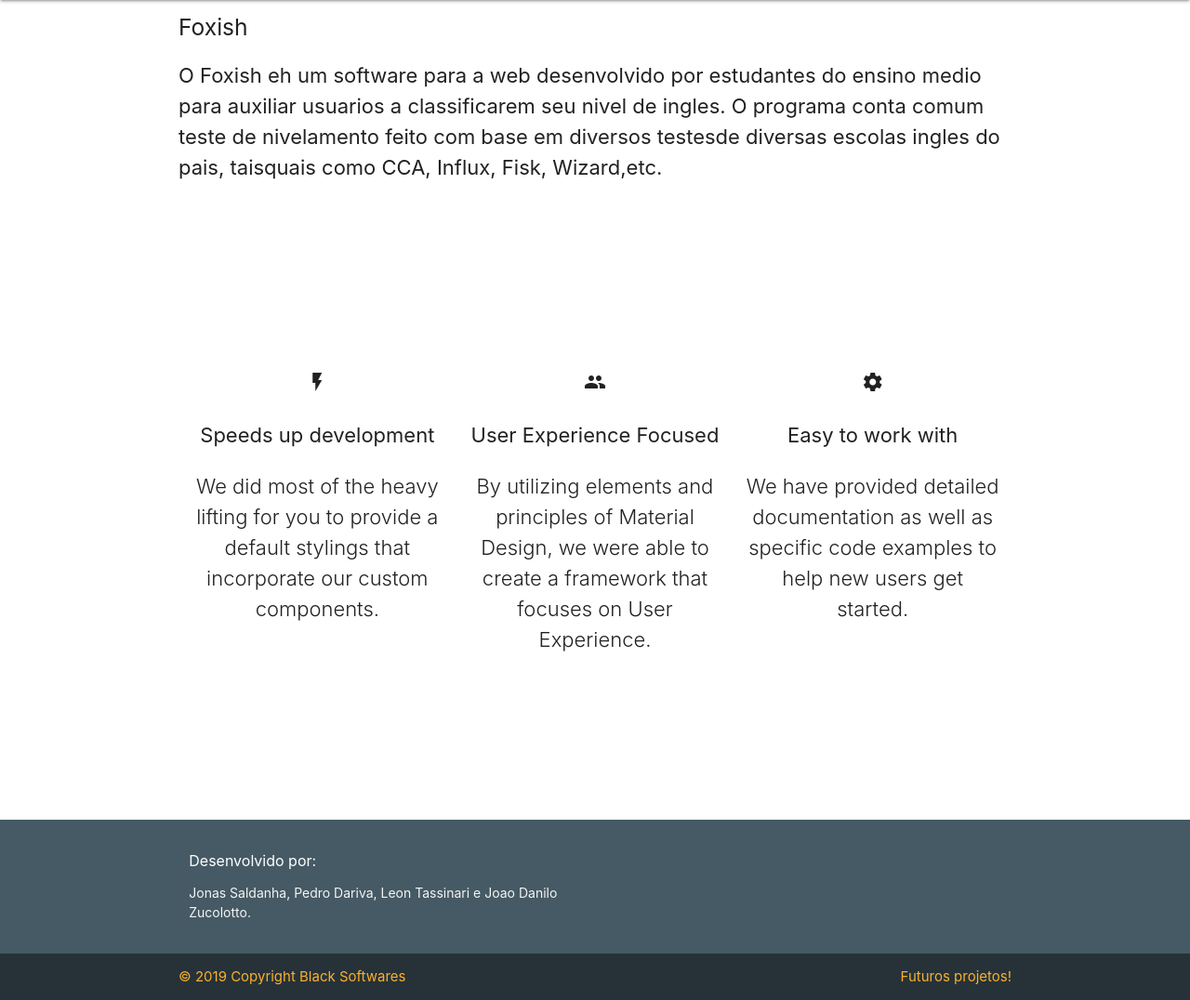
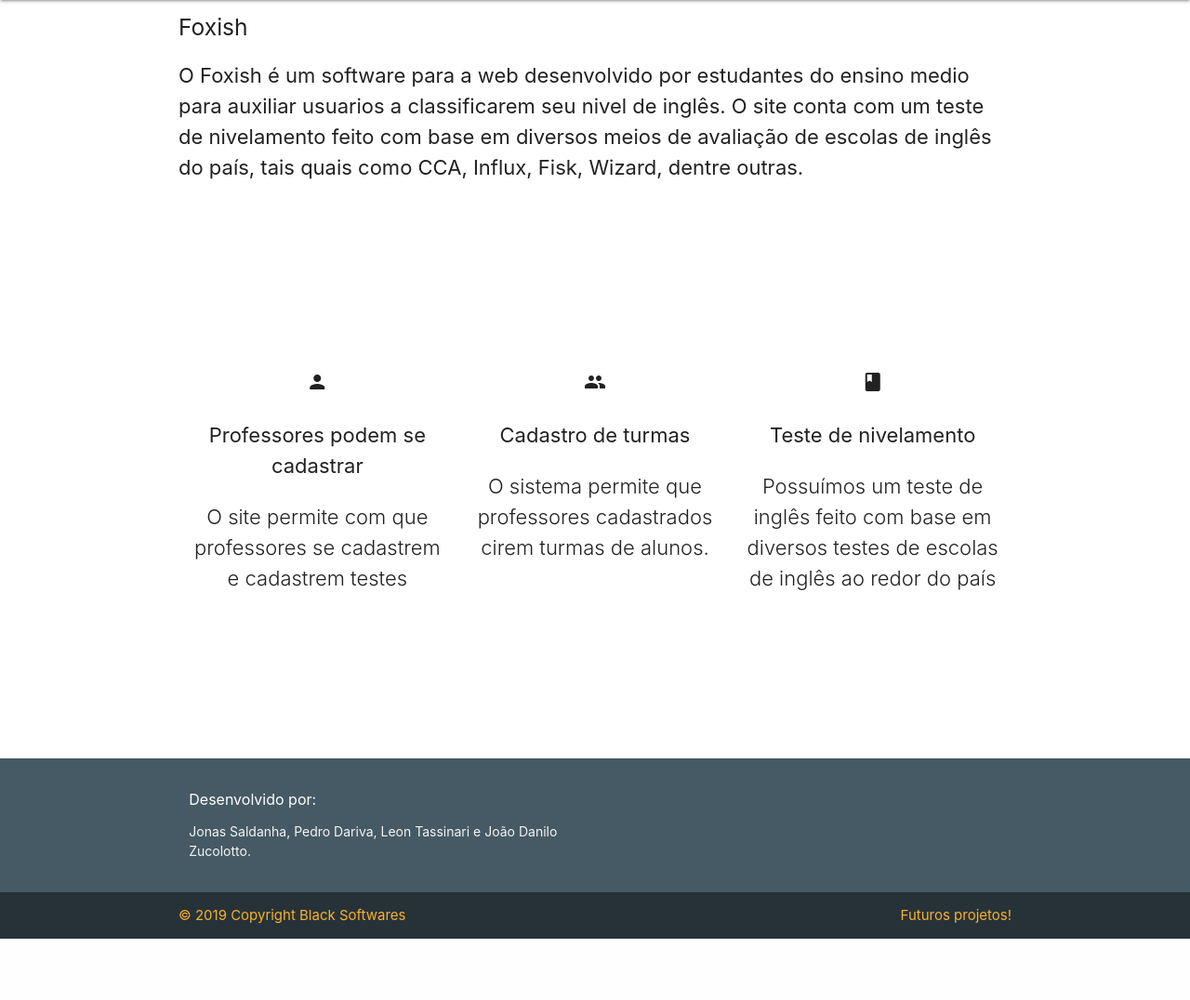
Before and after one commit to JonasTadeu023/Foxish, a PHP site: page /projeto-feira/ in a window 1280 px wide. Shown: the part 64-1140 px from the top of the page at 93% size. After the commit the page ends 1074 px from the top, so only its background shows below. Run offline with PHP 8.4, Linux system fonts and the light colour scheme.

Commit message:
Sobre ajeitado

```diff
--- a/index.php
+++ b/index.php
@@ -27,7 +27,7 @@
   <nav class="blue-grey darken-4" style="opacity:0.925;">
     <div class="nav-wrapper blue-grey darken-4" style="opacity:0.90;">
         <a class="logo-conteiner" ><img src="imagens/foxish-original-pure_color.png" style="width: 50px; margin-left: 80px; margin-top:3  px;"></a>
-        <a href="#" class="brand-logo .foda" style="margin-left: 10px;font-family: 'Lexend Giga', sans-serif;color: rgba(251, 176, 45, 1);">Foxish</a>
+        <a href="principal.html" class="brand-logo .foda" style="margin-left: 10px;font-family: 'Lexend Giga', sans-serif;color: rgba(251, 176, 45, 1);">Foxish</a>
       <ul id="nav-mobile" class="right hide-on-med-and-down">
         <li class="active"><a class="" style="font-family: 'Lexend Giga', sans-serif;font-size:18px;color: rgba(251, 176, 45, 1);" href="index.php">Sobre</a></li>
         <li><a class="" style="font-family: 'Lexend Giga', sans-serif;font-size:18px;" href="login_aluno.php">Alunos</a></li>
@@ -41,31 +41,31 @@
   <div class="container">
 
   <h5>Foxish</h5>
-          <p>O Foxish eh um software para a web desenvolvido por estudantes do ensino medio para auxiliar usuarios a classificarem seu nivel de ingles.
-            O programa conta comum teste de nivelamento feito com base em diversos testesde diversas escolas ingles do pais, taisquais como CCA, Influx, Fisk, Wizard,etc.</p>
+          <p>O Foxish é um software para a web desenvolvido por estudantes do ensino medio para auxiliar usuarios a classificarem seu nivel de inglês.
+            O site conta com um teste de nivelamento feito com base em diversos meios de avaliação de escolas de inglês do país, tais quais como CCA, Influx, Fisk, Wizard, dentre outras.</p>
 
           <br><br><br><br><br><br><br><br>
 
           <div class="row">
             <div class="col s4">
               <div class="center promo promo-example">
-                <i class="material-icons">flash_on</i>
-                <p class="promo-caption">Speeds up development</p>
-                <p class="light center">We did most of the heavy lifting for you to provide a default stylings that incorporate our custom components.</p>
+                <i class="material-icons">person</i>
+                <p class="promo-caption">Professores podem se cadastrar</p>
+                <p class="light center">O site permite com que professores se cadastrem e cadastrem testes</p>
               </div>
             </div>
             <div class="col s4">
               <div class="center promo promo-example">
                 <i class="material-icons">group</i>
-                <p class="promo-caption">User Experience Focused</p>
-                <p class="light center">By utilizing elements and principles of Material Design, we were able to create a framework that focuses on User Experience.</p>
+                <p class="promo-caption">Cadastro de turmas</p>
+                <p class="light center">O sistema permite que professores cadastrados cirem turmas de alunos.</p>
               </div>
             </div>
             <div class="col s4">
               <div class="center promo promo-example">
-                <i class="material-icons">settings</i>
-                <p class="promo-caption">Easy to work with</p>
-                <p class="light center">We have provided detailed documentation as well as specific code examples to help new users get started.</p>
+                <i class="material-icons">book</i>
+                <p class="promo-caption">Teste de nivelamento</p>
+                <p class="light center">Possuímos um teste de inglês feito com base em diversos testes de escolas de inglês ao redor do país</p>
               </div>
             </div>
           </div>
@@ -82,7 +82,7 @@
             <div class="row">
               <div class="col l6 s12">
                 <h5 class="white-text" style="font-size:16px;">Desenvolvido por: </h5>
-                <p class="grey-text text-lighten-4" style="font-size:14px;">Jonas Saldanha, Pedro Dariva, Leon Tassinari e Joao Danilo Zucolotto.</p>
+                <p class="grey-text text-lighten-4" style="font-size:14px;">Jonas Saldanha, Pedro Dariva, Leon Tassinari e João Danilo Zucolotto.</p>
               </div>
             </div>
           </div>
```
